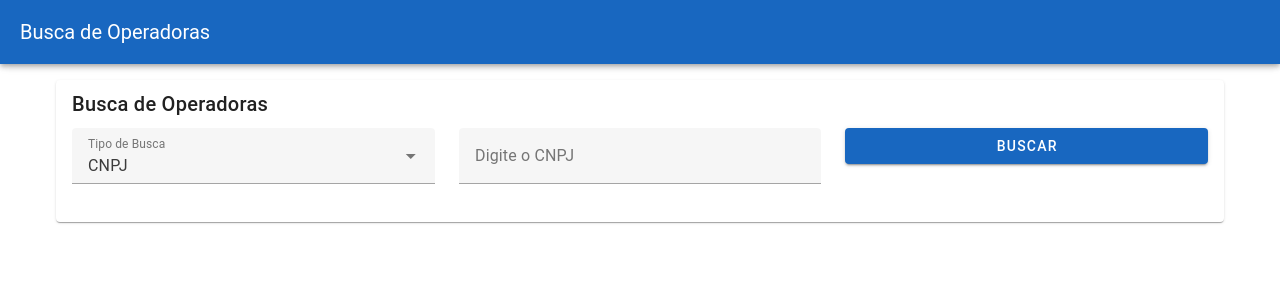
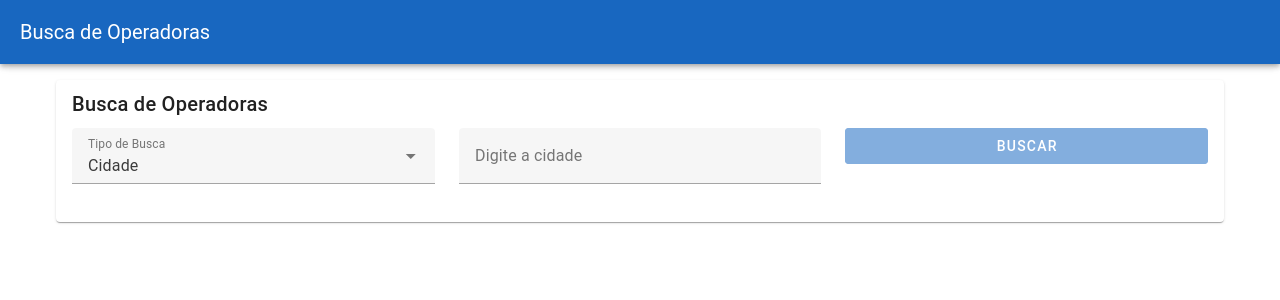
Before and after one commit to leandroAntunes00/Test-Intuitive-Care, a Vue app in the folder frontend/: page / in a window 1280 px wide. Shown: the top 300 px of the page. Built offline with nearby package versions, Linux system fonts and the light colour scheme; the HTML template or start-up script is replaced by a standard one.

Commit message:
card de empresas configurado corretamente

```diff
--- a/frontend/src/components/BuscaOperadoras.vue
+++ b/frontend/src/components/BuscaOperadoras.vue
@@ -19,6 +19,7 @@
               :placeholder="placeholderBusca"
               :loading="loading"
               @keyup.enter="buscar"
+              clearable
             ></v-text-field>
           </v-col>
           <v-col cols="12" md="4">
@@ -26,6 +27,7 @@
               color="primary"
               block
               :loading="loading"
+              :disabled="!termoBusca.trim()"
               @click="buscar"
             >
               Buscar
@@ -34,27 +36,66 @@
         </v-row>
       </v-form>
 
+      <!-- Resultados em Cards -->
+      <v-row v-if="resultados.length > 0" class="mt-4">
+        <v-col
+          v-for="(operadora, index) in resultados"
+          :key="index"
+          cols="12"
+          sm="6"
+          md="4"
+        >
+          <v-card
+            class="mx-auto"
+            outlined
+          >
+            <v-card-title class="text-h6">
+              {{ operadora.nome_fantasia || 'Nome não informado' }}
+            </v-card-title>
+
+            <v-card-text>
+              <v-row no-gutters>
+                <v-col cols="12">
+                  <strong>Registro ANS:</strong> {{ operadora.registro_ans }}
+                </v-col>
+                <v-col cols="12">
+                  <strong>CNPJ:</strong> {{ formatarCNPJ(operadora.cnpj) }}
+                </v-col>
+                <v-col cols="12">
+                  <strong>Razão Social:</strong> {{ operadora.razao_social }}
+                </v-col>
+                <v-col cols="12">
+                  <strong>Modalidade:</strong> {{ operadora.modalidade }}
+                </v-col>
+                <v-col cols="12">
+                  <strong>Localização:</strong> {{ operadora.cidade }} - {{ operadora.uf }}
+                </v-col>
+              </v-row>
+            </v-card-text>
+          </v-card>
+        </v-col>
+      </v-row>
+
+      <!-- Tabela de Resultados -->
       <v-data-table
         v-if="resultados.length > 0"
         :headers="headers"
         :items="resultados"
         :loading="loading"
         class="elevation-1 mt-4"
+        dense
+        :items-per-page="10"
+        :footer-props="{
+          'items-per-page-options': [10, 20, 50, 100],
+          'items-per-page-text': 'Itens por página'
+        }"
       >
-        <template #[`item.total_despesas`]="{ item }">
-          R$ {{ formatarValor(item.total_despesas) }}
-        </template>
-        <template #[`item.percentual_total`]="{ item }">
-          {{ item.percentual_total }}%
-        </template>
-        <template #[`item.relevancia`]="{ item }">
-          {{ (item.relevancia * 100).toFixed(2) }}%
-        </template>
         <template #[`item.cnpj`]="{ item }">
           {{ formatarCNPJ(item.cnpj) }}
         </template>
       </v-data-table>
 
+      <!-- Mensagens de Erro/Info -->
       <v-alert
         v-if="erro"
         type="error"
@@ -64,12 +105,25 @@
       </v-alert>
 
       <v-alert
-        v-if="!loading && termoBusca && resultados.length === 0"
+        v-if="!loading && buscaRealizada && resultados.length === 0"
         type="info"
         class="mt-4"
       >
         Nenhuma operadora encontrada com o termo "{{ termoBusca }}"
       </v-alert>
+
+      <!-- Resumo dos Resultados -->
+      <v-card
+        v-if="resultados.length > 0"
+        outlined
+        class="mt-4"
+      >
+        <v-card-text>
+          <div class="text-subtitle-1">
+            Encontradas {{ resultados.length }} operadora(s)
+          </div>
+        </v-card-text>
+      </v-card>
     </v-card-text>
   </v-card>
 </template>
@@ -77,16 +131,22 @@
 <script>
 import axios from 'axios';
 
+// Configuração base do Axios
+const api = axios.create({
+  baseURL: 'http://localhost:8000',
+  timeout: 5000
+});
+
 export default {
   name: 'BuscaOperadoras',
   data() {
     return {
-      tipoBusca: 'cnpj',
+      tipoBusca: 'cidade',  // Mudei o padrão para cidade
       tiposBusca: [
+        { title: 'Cidade', value: 'cidade' },
         { title: 'CNPJ', value: 'cnpj' },
         { title: 'Nome Fantasia', value: 'nome-fantasia' },
         { title: 'Razão Social', value: 'razao-social' },
-        { title: 'Cidade', value: 'cidade' },
         { title: 'Modalidade', value: 'modalidade' },
         { title: 'Operadoras Ativas por Cidade', value: 'ativas-cidade' },
         { title: 'Operadoras Ativas por UF', value: 'ativas-uf' }
@@ -95,18 +155,15 @@ export default {
       loading: false,
       resultados: [],
       erro: null,
+      buscaRealizada: false,
       headers: [
-        { title: 'Registro ANS', key: 'registro_ans' },
-        { title: 'Nome Fantasia', key: 'nome_fantasia' },
-        { title: 'Razão Social', key: 'razao_social' },
-        { title: 'CNPJ', key: 'cnpj' },
-        { title: 'Modalidade', key: 'modalidade' },
-        { title: 'Cidade', key: 'cidade' },
-        { title: 'UF', key: 'uf' },
-        { title: 'Total Eventos', key: 'total_eventos' },
-        { title: 'Total Despesas', key: 'total_despesas' },
-        { title: 'Relevância', key: 'relevancia' },
-        { title: '% do Total', key: 'percentual_total' }
+        { title: 'Registro ANS', key: 'registro_ans', sortable: true },
+        { title: 'Nome Fantasia', key: 'nome_fantasia', sortable: true },
+        { title: 'Razão Social', key: 'razao_social', sortable: true },
+        { title: 'CNPJ', key: 'cnpj', sortable: true },
+        { title: 'Modalidade', key: 'modalidade', sortable: true },
+        { title: 'Cidade', key: 'cidade', sortable: true },
+        { title: 'UF', key: 'uf', sortable: true }
       ]
     };
   },
@@ -121,19 +178,19 @@ export default {
         'ativas-cidade': 'Digite a cidade',
         'ativas-uf': 'Digite a UF'
       };
-      return labels[this.tipoBusca];
+      return labels[this.tipoBusca] || 'Digite o termo de busca';
     },
     placeholderBusca() {
       const placeholders = {
         'cnpj': 'Ex: 12345678901234',
-        'nome-fantasia': 'Ex: SulAmérica',
-        'razao-social': 'Ex: SulAmérica Seguradora de Vida e Previdência',
-        'cidade': 'Ex: São Paulo',
+        'nome-fantasia': 'Ex: SulAmerica',
+        'razao-social': 'Ex: SulAmerica Seguradora',
+        'cidade': 'Ex: Sao Paulo',
         'modalidade': 'Ex: Cooperativa',
         'ativas-cidade': 'Ex: Rio de Janeiro',
         'ativas-uf': 'Ex: SP'
       };
-      return placeholders[this.tipoBusca];
+      return placeholders[this.tipoBusca] || 'Digite sua busca';
     }
   },
   methods: {
@@ -141,55 +198,74 @@ export default {
       this.termoBusca = '';
       this.resultados = [];
       this.erro = null;
+      this.buscaRealizada = false;
     },
     async buscar() {
-      if (!this.termoBusca.trim()) return;
+      if (!this.termoBusca.trim()) {
+        this.erro = 'Por favor, digite um termo para busca';
+        return;
+      }
 
       this.loading = true;
       this.erro = null;
+      this.resultados = [];
+      this.buscaRealizada = true;
 
       try {
         let url;
+        const termo = encodeURIComponent(this.termoBusca.trim());
+
         switch (this.tipoBusca) {
           case 'cnpj':
-            url = `/api/operadoras/cnpj/${this.termoBusca}`;
+            url = `/operadoras/cnpj/${termo}`;
             break;
           case 'nome-fantasia':
-            url = `/api/operadoras/nome-fantasia/${this.termoBusca}`;
+            url = `/operadoras/nome-fantasia/${termo}`;
             break;
           case 'razao-social':
-            url = `/api/operadoras/razao-social/${this.termoBusca}`;
+            url = `/operadoras/razao-social/${termo}`;
             break;
           case 'cidade':
-            url = `/api/operadoras/cidade/${this.termoBusca}`;
+            url = `/operadoras/cidade/${termo}`;
             break;
           case 'modalidade':
-            url = `/api/operadoras/modalidade/${this.termoBusca}`;
+            url = `/operadoras/modalidade/${termo}`;
             break;
           case 'ativas-cidade':
-            url = `/api/operadoras-ativas/cidade/${this.termoBusca}`;
+            url = `/operadoras-ativas/cidade/${termo}`;
             break;
           case 'ativas-uf':
-            url = `/api/operadoras-ativas/uf/${this.termoBusca}`;
+            url = `/operadoras-ativas/uf/${termo}`;
             break;
         }
 
-        const response = await axios.get(url);
-        this.resultados = Array.isArray(response.data) ? response.data : [response.data];
+        console.log('Fazendo requisição para:', url); // Debug
+        const response = await api.get(url);
+        console.log('Resposta:', response.data); // Debug
+
+        if (Array.isArray(response.data)) {
+          this.resultados = response.data;
+        } else if (response.data) {
+          this.resultados = [response.data];
+        }
+
       } catch (error) {
-        this.erro = 'Erro ao buscar operadoras. Tente novamente.';
         console.error('Erro na busca:', error);
+        if (error.response) {
+          if (error.response.status === 404) {
+            this.erro = 'Nenhuma operadora encontrada com os critérios informados';
+          } else {
+            this.erro = `Erro ao buscar operadoras: ${error.response.data.detail || 'Tente novamente'}`;
+          }
+        } else {
+          this.erro = 'Erro ao conectar com o servidor. Verifique sua conexão.';
+        }
       } finally {
         this.loading = false;
       }
     },
-    formatarValor(valor) {
-      return new Intl.NumberFormat('pt-BR', {
-        minimumFractionDigits: 2,
-        maximumFractionDigits: 2
-      }).format(valor);
-    },
     formatarCNPJ(cnpj) {
+      if (!cnpj) return '';
       return cnpj.replace(/(\d{2})(\d{3})(\d{3})(\d{4})(\d{2})/, "$1.$2.$3/$4-$5");
     }
   }
@@ -200,4 +276,13 @@ export default {
 .v-data-table {
   margin-top: 1rem;
 }
+
+.v-card {
+  transition: all 0.3s ease;
+}
+
+.v-card:hover {
+  transform: translateY(-2px);
+  box-shadow: 0 4px 8px rgba(0,0,0,0.1);
+}
 </style>
```
